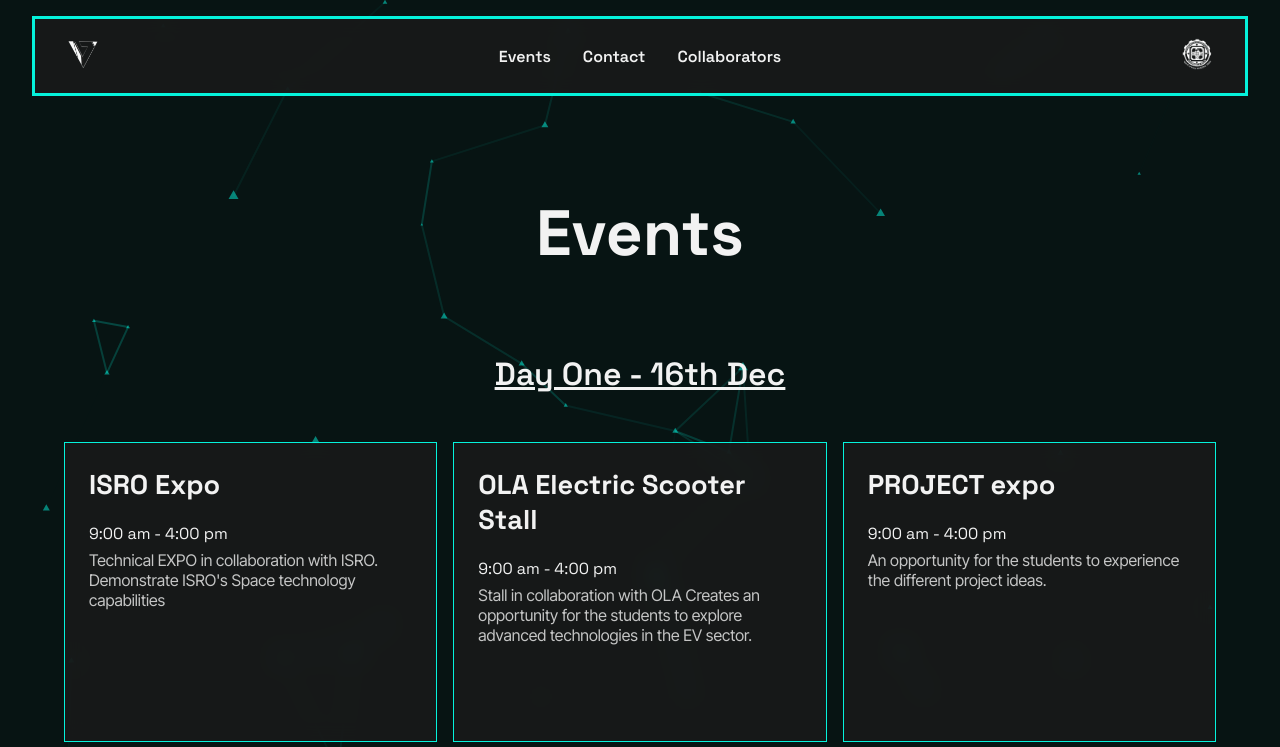
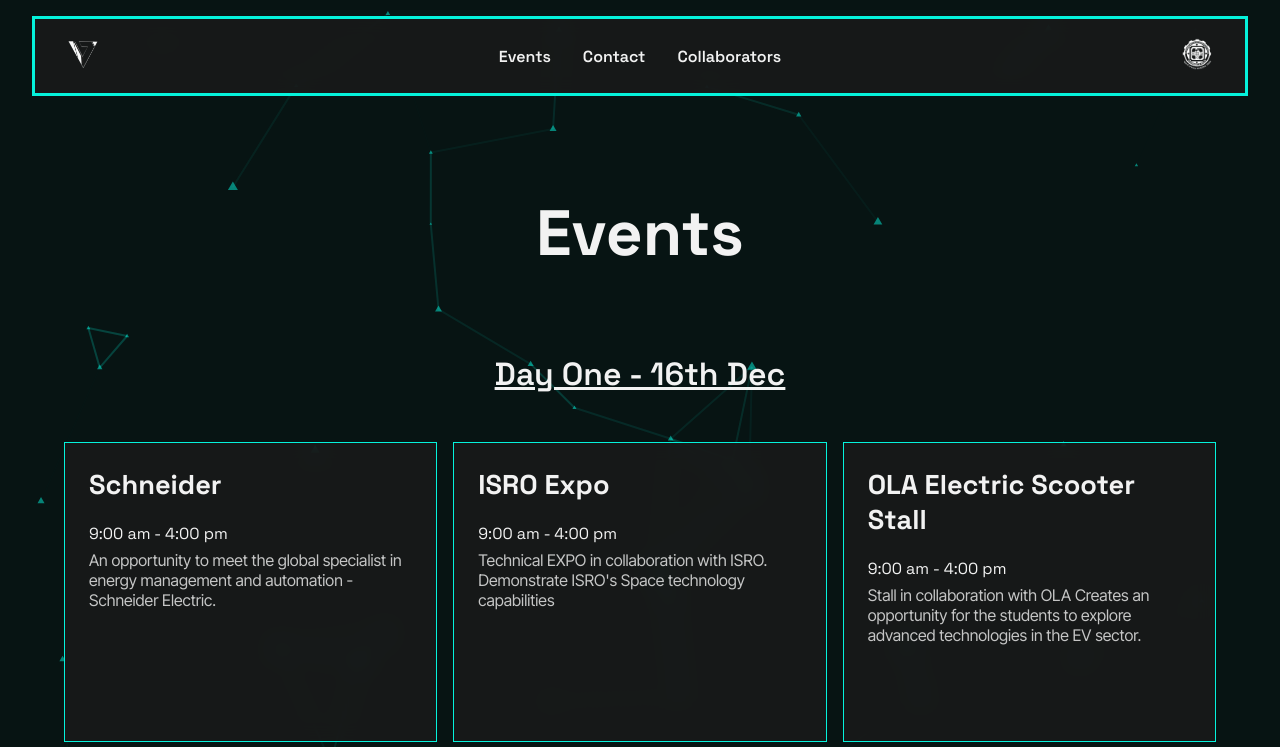
Before and after one commit to mhdafh7/vidyuth, a Next.js app: page /events in a window 1280 px wide. Shown: the top 747 px of the page. Built offline with nearby package versions, Linux system fonts and the light colour scheme.

Commit message:
Added event item

```diff
--- a/constants/constants.ts
+++ b/constants/constants.ts
@@ -15,6 +15,12 @@
 ]
 // Day one events
 export const dayOneEvents = [
+  {
+    id: 0,
+    title: "Schneider",
+    time: "9:00 am - 4:00 pm",
+    description: "An opportunity to meet the global specialist in energy management and automation - Schneider Electric."
+  },
   {
     id: 1,
     title: "ISRO Expo",
```
